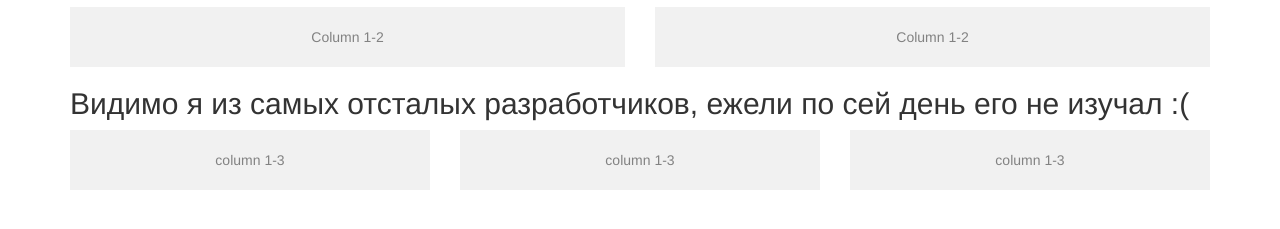
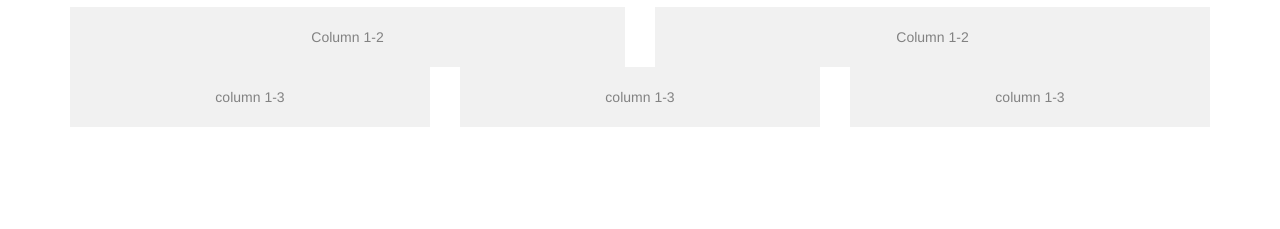
Before and after one commit to edytor49/test-proekt, a plain HTML site: page index.html in a window 1280 px wide. Shown: the part 213-442 px from the top of the page. Drawn offline with nearby package versions, Linux system fonts and the light colour scheme.

Commit message:
Revert "<h2> added"
This reverts commit 0c1c25d9d8ab4fdb51487bc1600138574c360550.

```diff
--- a/index.html
+++ b/index.html
@@ -22,7 +22,6 @@
       </div>
     </div>
   </div>
-  <h2>Видимо я из самых отсталых разработчиков, ежели по сей день его не изучал :(</h2>
   <div class="row">
     <div class="col-sm-4">
       <div class="column">
```
